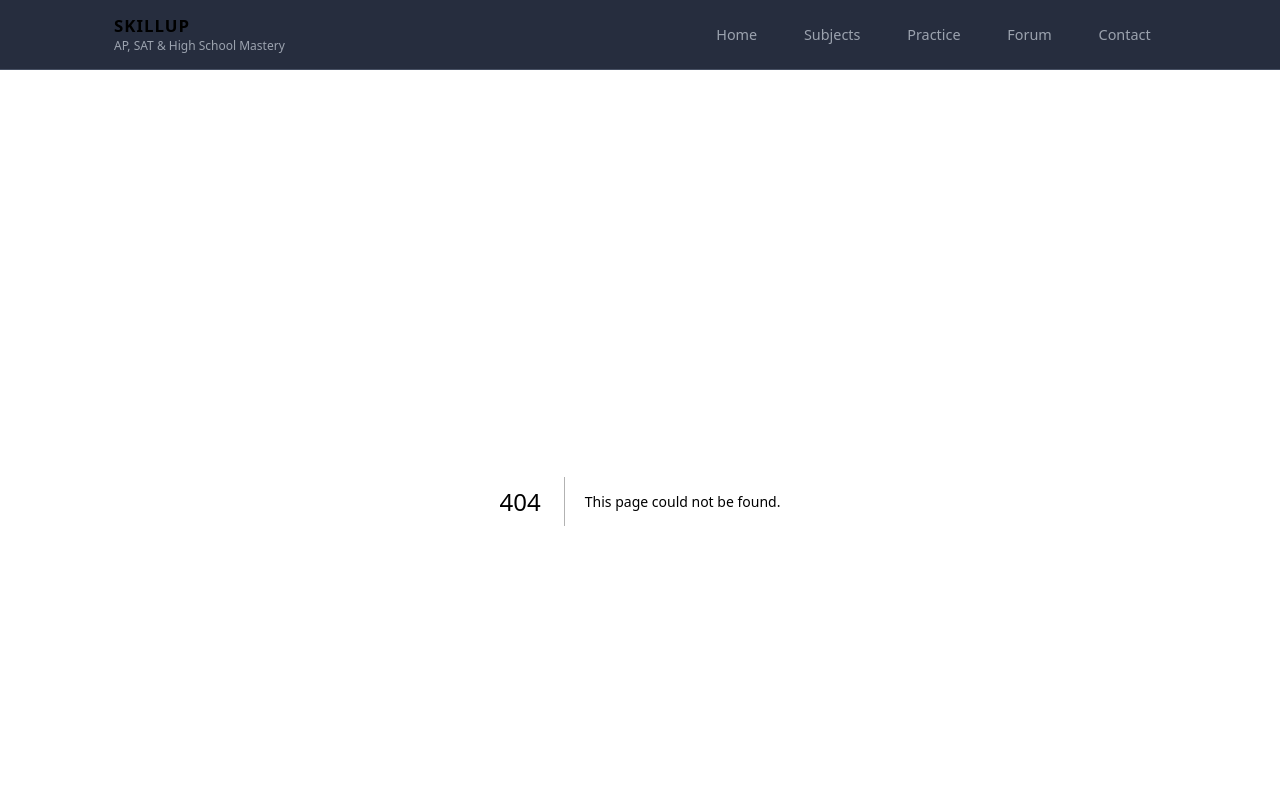
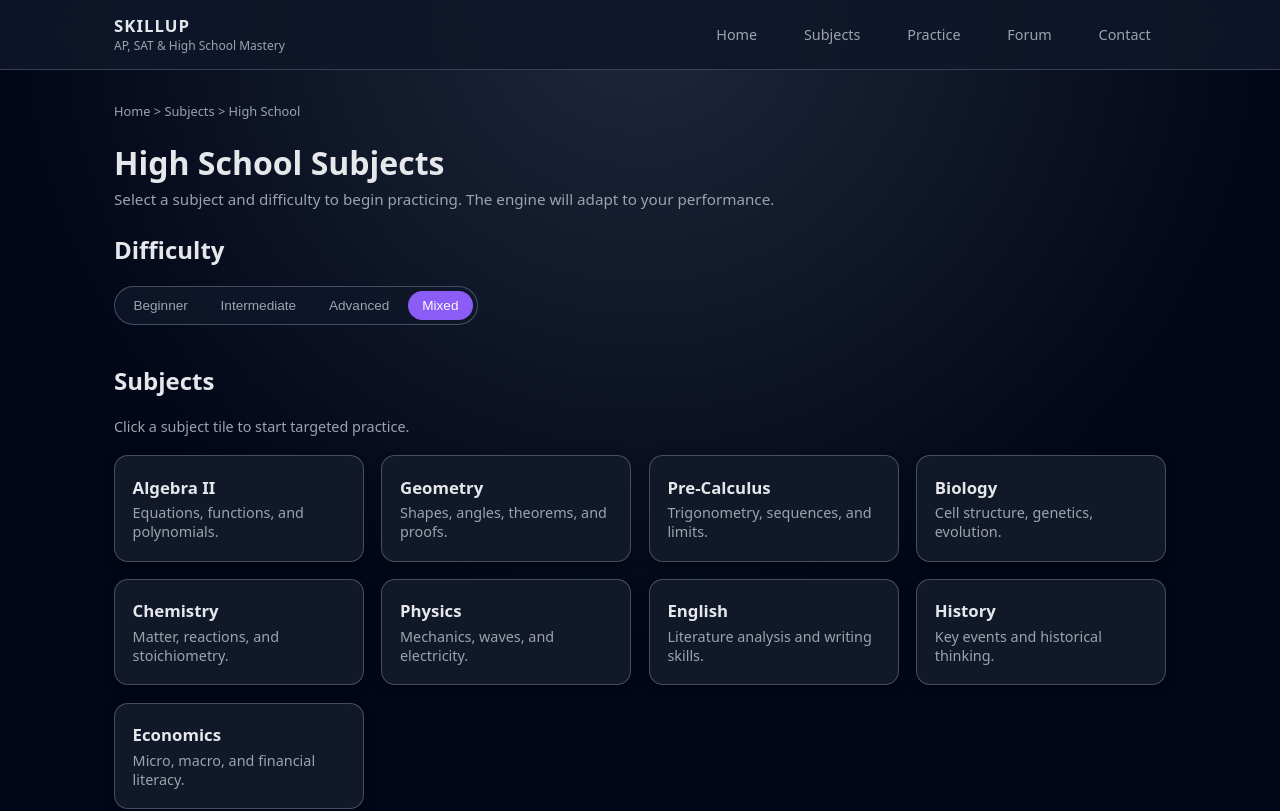
Before and after one commit to steponaskaciulis-max/skillup, a Next.js app in the folder SkillUp/: page /subjects/highschool in a window 1280 px wide. Before the commit this address had no page. Shown: the top 811 px of the page. Built offline with nearby package versions, Linux system fonts and the light colour scheme.

Commit message:
Create highschool.js

```diff
--- /dev/null
+++ b/SkillUp/pages/subjects/highschool.js
@@ -0,0 +1,62 @@
+import Tile from "../../components/Tile";
+import { DifficultySelector } from "../../components/DifficultySelector";
+import { useState } from "react";
+import Link from "next/link";
+import { useRouter } from "next/router";
+
+export default function HighSchoolPage() {
+  const router = useRouter();
+  const [difficulty, setDifficulty] = useState("Mixed");
+
+  const topics = [
+    { title: "Algebra II", description: "Equations, functions, and polynomials." },
+    { title: "Geometry", description: "Shapes, angles, theorems, and proofs." },
+    { title: "Pre-Calculus", description: "Trigonometry, sequences, and limits." },
+    { title: "Biology", description: "Cell structure, genetics, evolution." },
+    { title: "Chemistry", description: "Matter, reactions, and stoichiometry." },
+    { title: "Physics", description: "Mechanics, waves, and electricity." },
+    { title: "English", description: "Literature analysis and writing skills." },
+    { title: "History", description: "Key events and historical thinking." },
+    { title: "Economics", description: "Micro, macro, and financial literacy." },
+  ];
+
+  const startPractice = (topicName) => {
+    router.push({
+      pathname: "/practice",
+      query: { topic: topicName, difficulty },
+    });
+  };
+
+  return (
+    <div className="container">
+      <nav className="breadcrumb">
+        <Link href="/">Home</Link> &gt;{" "}
+        <Link href="/subjects">Subjects</Link> &gt; High School
+      </nav>
+
+      <div className="page-header">
+        <h1>High School Subjects</h1>
+        <p>Select a subject and difficulty to begin practicing. The engine will adapt to your performance.</p>
+      </div>
+
+      <h2>Difficulty</h2>
+      <DifficultySelector value={difficulty} onChange={setDifficulty} />
+
+      <h2>Subjects</h2>
+      <p style={{ fontSize: "0.9rem", color: "var(--muted)" }}>
+        Click a subject tile to start targeted practice.
+      </p>
+
+      <div className="tile-grid">
+        {topics.map((t) => (
+          <Tile
+            key={t.title}
+            title={t.title}
+            description={t.description}
+            onClick={() => startPractice(t.title)}
+          />
+        ))}
+      </div>
+    </div>
+  );
+}
```
